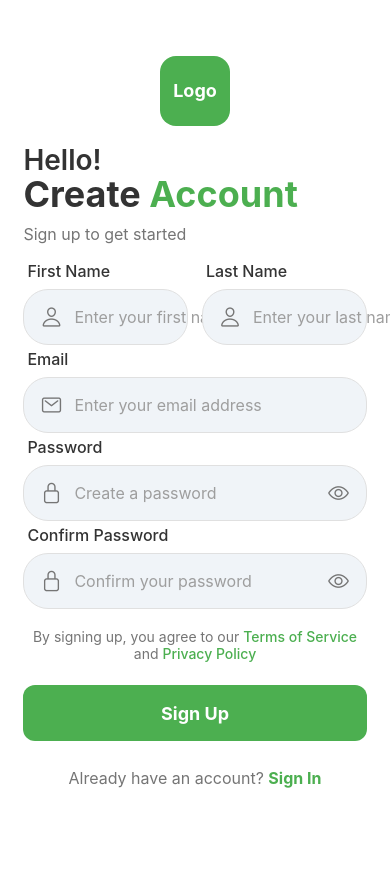
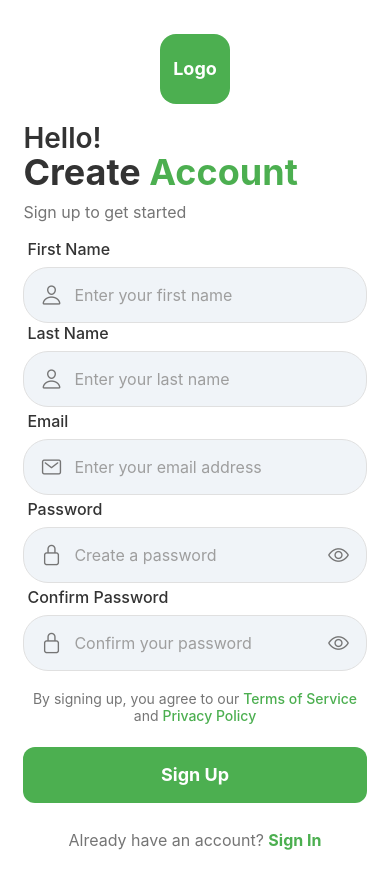
Before and after one commit to RahimAbbas55/Quran-App, a React Native app: screen /SignUp in a window 390 px wide. Before the commit the page ends 844 px from the top, so only its background shows below. Built offline with nearby package versions, Linux system fonts and the light colour scheme.

Commit message:
Fixed styling in signup screen

```diff
--- a/navigation/AuthNavigator.tsx
+++ b/navigation/AuthNavigator.tsx
@@ -1,10 +1,10 @@
 import React, { useState, useEffect } from 'react';
 import { createStackNavigator } from '@react-navigation/stack';
+import { AuthStackParamList } from '../types';
 import LoginScreen from '../screens/Auth-Screens/Screens/LoginScreen';
 import SignUpScreen from '../screens/Auth-Screens/Screens/SignUpScreen';
 import ForgotPassword from '../screens/Auth-Screens/Screens/ForgetPassword';
 import SplashScreen from '../screens/Auth-Screens/Screens/SplashScreen';
-import { AuthStackParamList } from '../types';
 
 // Create a Stack Navigator
 const Stack = createStackNavigator<AuthStackParamList>();
@@ -30,7 +30,7 @@ const AuthNavigator = () => {
         headerShown: false
       }}/>
       <Stack.Screen name="ForgotPassword" component={ForgotPassword} options={{
-        headerShown: false
+         headerShown: false
       }}/>
     </Stack.Navigator>
   );
--- a/screens/Auth-Screens/Screens/SignUpScreen.tsx
+++ b/screens/Auth-Screens/Screens/SignUpScreen.tsx
@@ -238,7 +238,7 @@ const SignUpScreen: React.FC = () => {
               <LinkButton
                 preText="Already have an account? "
                 linkText="Sign In"
-                onPress={() => console.log('Navigate to login')}
+                onPress={() => navigation.goBack()}
                 containerStyle={SignUp_Styles.loginContainer}
               />
             </View>
--- a/screens/Auth-Screens/Styles/SignUpScreen.styles.ts
+++ b/screens/Auth-Screens/Styles/SignUpScreen.styles.ts
@@ -69,13 +69,13 @@ export const SignUp_Styles = StyleSheet.create({
     marginBottom: height * 0.02,
   },
   nameRow: {
-    flexDirection: 'row',
+    flexDirection: 'column',
     justifyContent: 'space-between',
     width: '100%',
     marginBottom: 4,
   },
   nameField: {
-    width: '48%',
+    width: '100%',
   },
   inputWrapper: {
     width: '100%',
```
